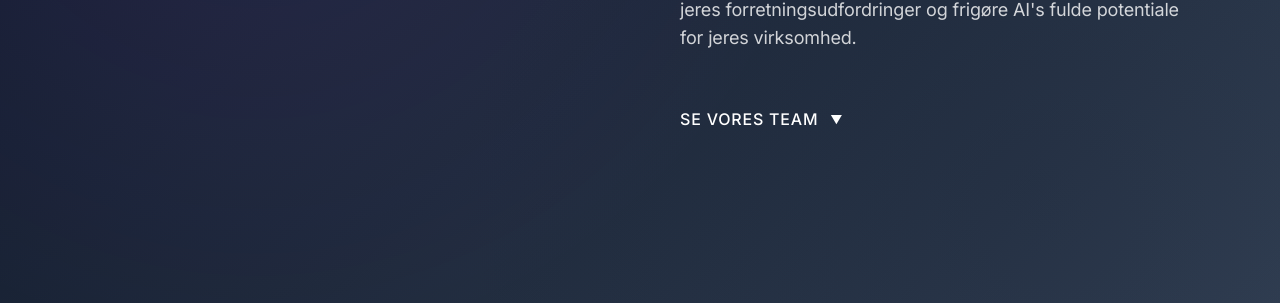
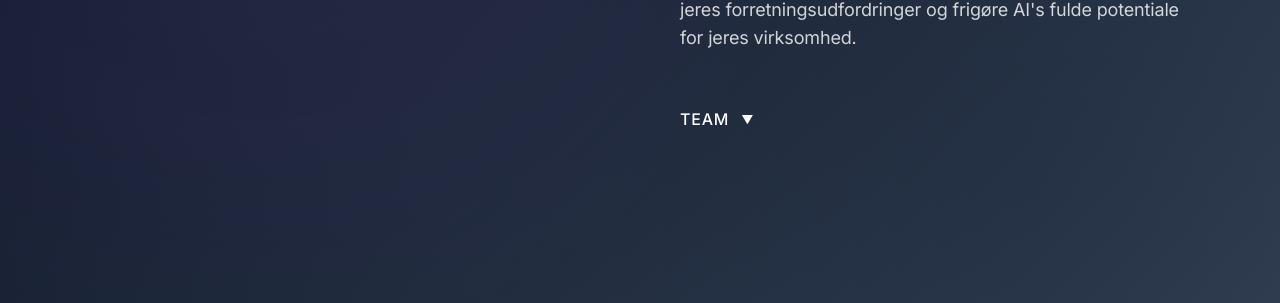
Before and after one commit to b4ltasar/saibaweb, a Jekyll site: the page built from index.html, in a window 1280 px wide and 900 px high, scrolled down 2691 px. Shown: the part 151-454 px from the top of the window. Built offline with Jekyll 4.4.1, drawn with Linux system fonts in a browser that asks for light colours.

Commit message:
Simplify team button to just show 'TEAM' in both languages
- Change team button text to 'TEAM' for both Danish and English
- Remove complex translation logic for team button states
- Simplify JavaScript code by removing text switching logic
- Update HTML to show 'TEAM' as default text
- Much cleaner and simpler solution that works consistently

```diff
--- a/assets/js/main.js
+++ b/assets/js/main.js
@@ -449,12 +449,12 @@ document.addEventListener('DOMContentLoaded', function() {
     // Internationalization
     const translations = {
         da: {
-            'team.cta': 'Se vores team',
-            'team.cta.expanded': 'Skjul team'
+            'team.cta': 'TEAM',
+            'team.cta.expanded': 'TEAM'
         },
         en: {
-            'team.cta': 'See our team',
-            'team.cta.expanded': 'Hide team'
+            'team.cta': 'TEAM',
+            'team.cta.expanded': 'TEAM'
         }
     };
 
@@ -499,18 +499,10 @@ document.addEventListener('DOMContentLoaded', function() {
                 teamGrid.classList.add('expanded');
                 teamExpandBtn.classList.add('expanded');
                 if (teamDivider) teamDivider.classList.add('expanded');
-                if (teamCtaText) {
-                    teamCtaText.setAttribute('data-i18n', 'team.cta.expanded');
-                    teamCtaText.textContent = translate('team.cta.expanded');
-                }
             } else {
                 teamGrid.classList.remove('expanded');
                 teamExpandBtn.classList.remove('expanded');
                 if (teamDivider) teamDivider.classList.remove('expanded');
-                if (teamCtaText) {
-                    teamCtaText.setAttribute('data-i18n', 'team.cta');
-                    teamCtaText.textContent = translate('team.cta');
-                }
             }
         });
 
@@ -520,13 +512,6 @@ document.addEventListener('DOMContentLoaded', function() {
                 if (mutation.type === 'attributes' && mutation.attributeName === 'class') {
                     // Update all translations when theme changes
                     updateTranslations();
-
-                    // Update team button specifically
-                    if (teamCtaText) {
-                        const currentKey = isExpanded ? 'team.cta.expanded' : 'team.cta';
-                        teamCtaText.setAttribute('data-i18n', currentKey);
-                        teamCtaText.textContent = translate(currentKey);
-                    }
                 }
             });
         });
--- a/index.html
+++ b/index.html
@@ -121,7 +121,7 @@ description: "Fra hverdagens rutiner til ekstraordinære superkræfter med AI fo
                     SAIBA's erfarne team af AI-konsulenter og teknologiske eksperter er dedikeret til at hjælpe jer med at overvinde jeres forretningsudfordringer og frigøre AI's fulde potentiale for jeres virksomhed.
                 </p>
                 <button class="team-cta" id="teamExpandBtn">
-                    <span class="team-cta-text" data-i18n="team.cta">Se vores team</span>
+                    <span class="team-cta-text" data-i18n="team.cta">TEAM</span>
                     <span class="team-cta-arrow">▼</span>
                 </button>
             </div>
```
